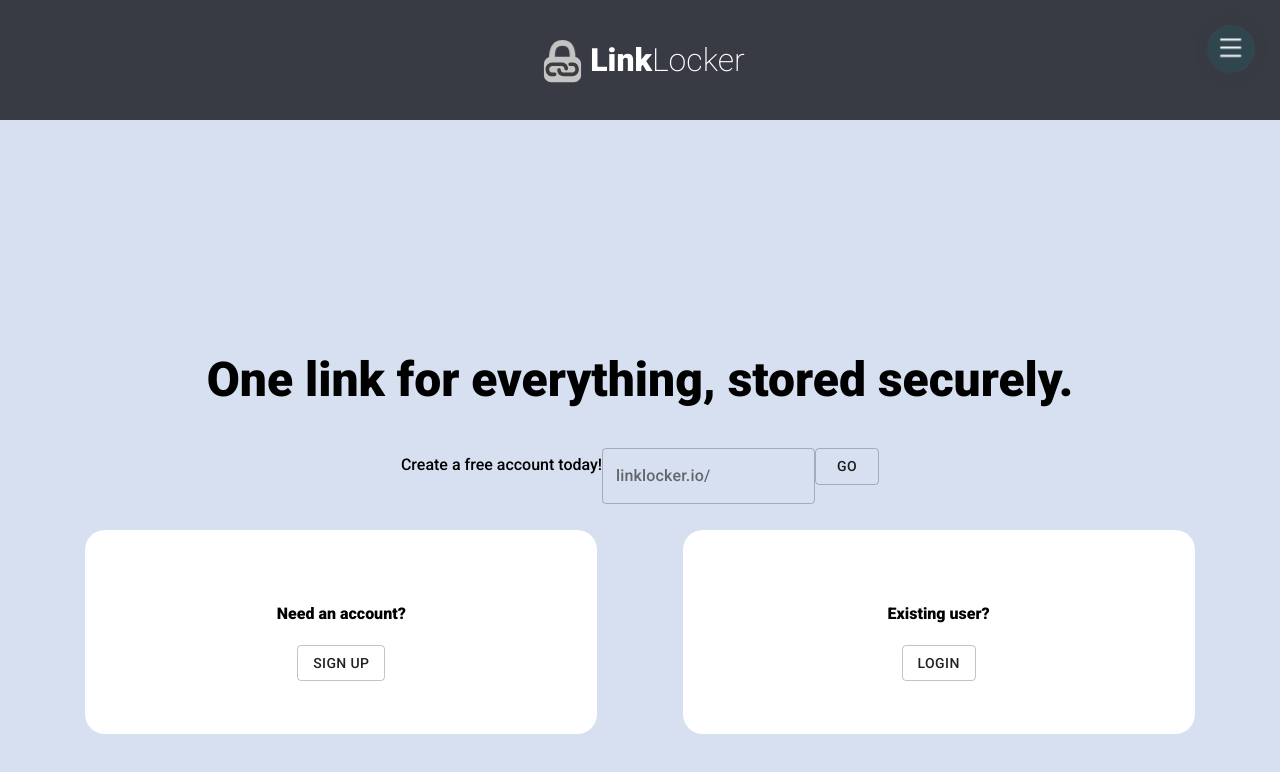
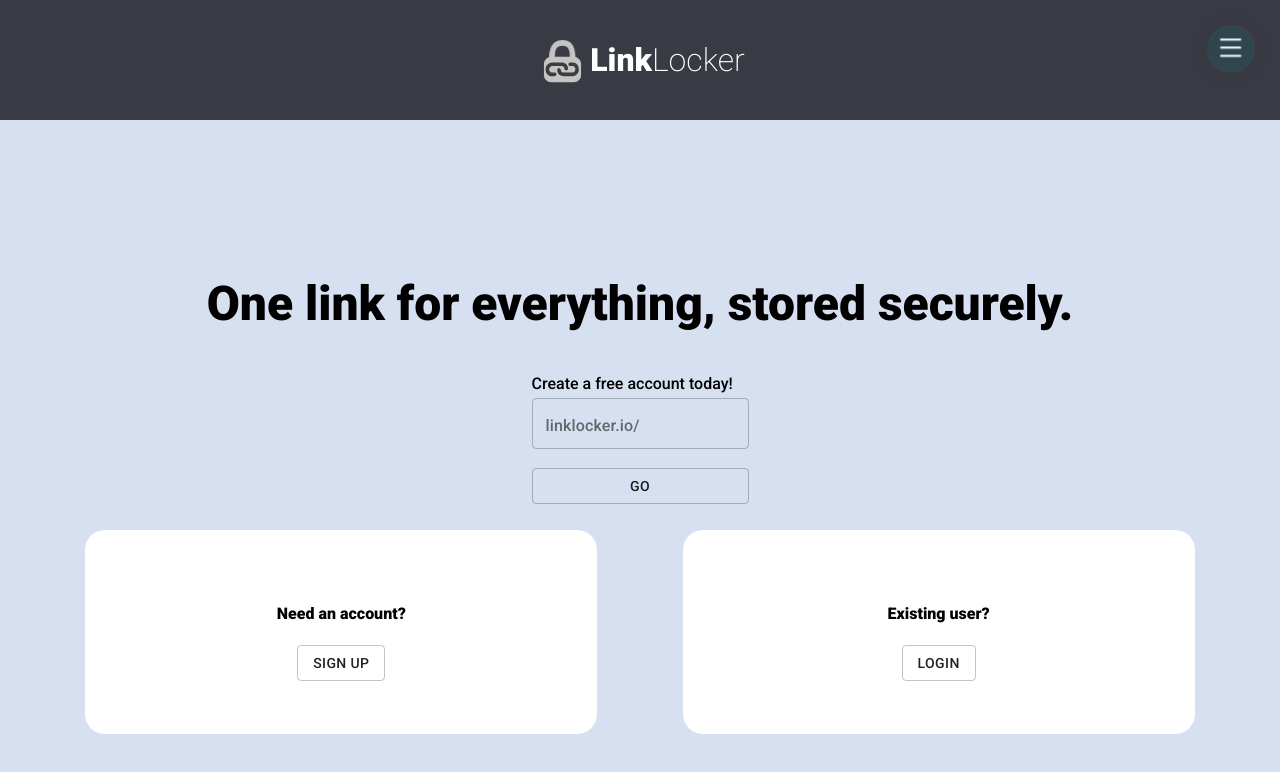
Before and after one commit to dannyhogan/linklocker, a React (Create React App) app in the folder client/: page / in a window 1280 px wide. Shown: the top 772 px of the page. Built offline with nearby package versions, Linux system fonts and the light colour scheme; no server answers.

Commit message:
Change classname

```diff
--- a/client/src/components/LandingPageForm/LandingPageForm.js
+++ b/client/src/components/LandingPageForm/LandingPageForm.js
@@ -1,6 +1,7 @@
 import React, { useState } from 'react';
 import { TextField, Button } from '@material-ui/core';
 import { useHistory } from 'react-router-dom';
+import './LandingPageForm.scss'
 
 const LandingPageForm = () => {
 
@@ -18,7 +19,7 @@ const LandingPageForm = () => {
   }
 
   return (
-    <form onSubmit={handleSignUpSubmit} className="landing-page-form">
+    <form onSubmit={handleSignUpSubmit} className="LandingPageForm">
       <label className="form-label">Create a free account today!
       <TextField
           inputProps={{ maxLength: 20 }}
```
